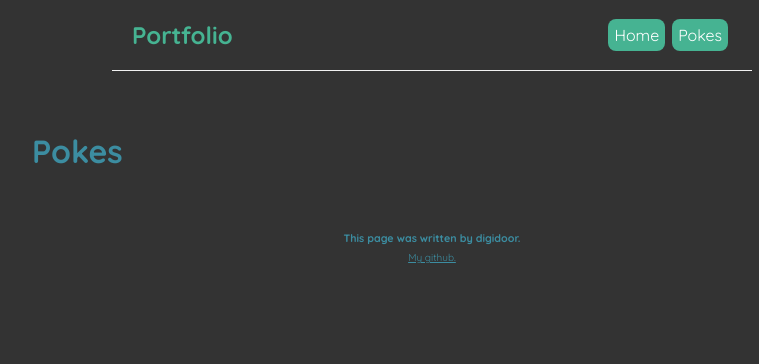
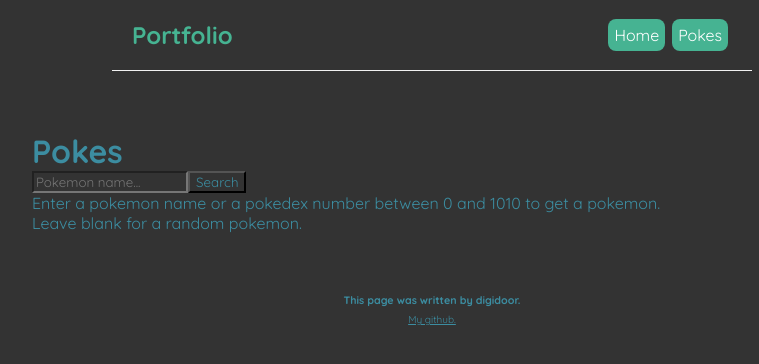
Before and after one commit to digidoor/react-portfolio, a React (Create React App) app: page /react-portfolio/pokes in a window 1280 px wide. Shown: the top 364 px of the page, without its empty margins (208-967 px from the left). Built offline with nearby package versions, Linux system fonts and the light colour scheme; no server answers.

Commit message:
pokemon page up and running well

```diff
--- a/src/pages/Pokemon.js
+++ b/src/pages/Pokemon.js
@@ -1,27 +1,41 @@
 import { useState } from 'react';
 import axios from 'axios';
-const url = "https://pokeapi.co/api/v2/pokemon/jolteon";
-
+const url = "https://pokeapi.co/api/v2/pokemon/";
 const Pokemon = () =>
 {
 	const [pokeData, setPokeData] = useState(null);
-	async function getPoke()
+	const [content, setContent] = useState("");
+	async function getPoke(event)
 	{
+		event.preventDefault();
+		console.log(content);
     	try
     	{
-    		var pokeFetch = await axios.get(url);
-			console.log(pokeFetch);
-    		setPokeData(pokeFetch);
+    		var pokeFetch;
+    		if(content)
+    			pokeFetch = await axios.get(`${url}${content}`);
+			else
+				pokeFetch = await axios.get(`${url}${Math.floor(Math.random()*1011)}`);
+			console.log(pokeFetch.data);
+    		setPokeData(pokeFetch.data);
     	} catch (error) { console.error(error); }
-
+		setContent("");
 		return pokeFetch;
 	}
-
-	getPoke();
 
 	return(
 		<div className="content">
 			<h1>Pokes</h1>
+			<div className="pokemon">
+				{ pokeData ? (<img src={pokeData.sprites.front_default}></img>) : (<></>) }
+			</div>
+			<form onSubmit={getPoke}>
+				<input placeholder="Pokemon name..." value={content} onChange={ (event) => setContent(event.target.value)}/>
+				<button type="submit">Search</button>
+                {/* {error && (<div>Something went wrong...</div>)} */}
+            </form>
+            <p>Enter a pokemon name or a pokedex number between 0 and 1010 to get a pokemon.</p>
+			<p>Leave blank for a random pokemon.</p>
 		</div>
 	);
 };
```
